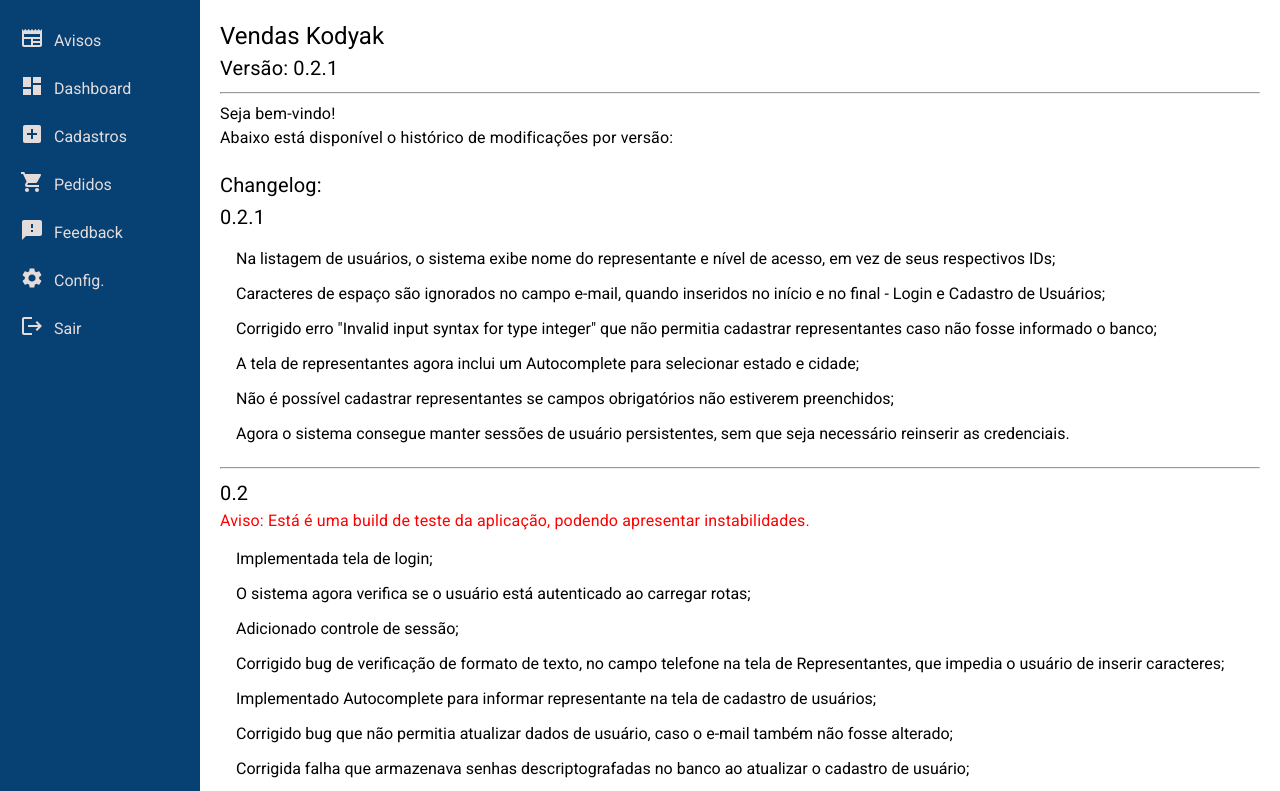
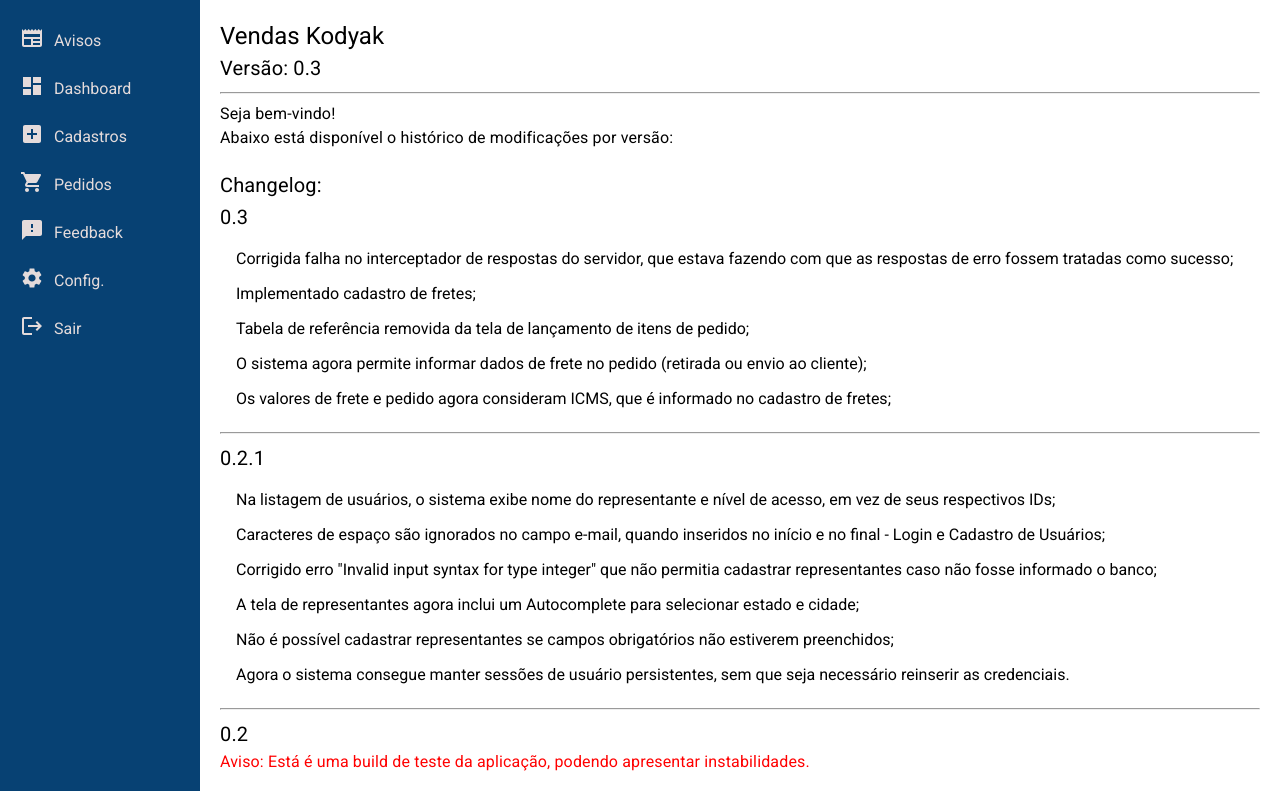
Before and after one commit to HenriqueOPeixoto/app-kodyak, a React (Vite) app in the folder frontend-kodyak/: page /avisos in a window 1280 px wide. Shown: the top 791 px of the page. Built offline with nearby package versions, Linux system fonts and the light colour scheme; no server answers.

Commit message:
Atualizar implementações até 24/04/2025

```diff
--- a/frontend-kodyak/src/components/Avisos/Avisos.tsx
+++ b/frontend-kodyak/src/components/Avisos/Avisos.tsx
@@ -4,13 +4,24 @@ function Avisos() {
     return (
         <div>
             <Typography variant="h5">Vendas Kodyak</Typography>
-            <Typography variant="h6">Versão: 0.2.1</Typography>
+            <Typography variant="h6">Versão: 0.3</Typography>
             <hr />
 
             <Typography>Seja bem-vindo!</Typography>
             <Typography>Abaixo está disponível o histórico de modificações por versão:</Typography>
             <br />
             <Typography variant="h6">Changelog:</Typography>
+            <Typography variant="h6">0.3</Typography>
+            <List>
+                <ListItem>Corrigida falha no interceptador de respostas do servidor, que estava fazendo com que
+                    as respostas de erro fossem tratadas como sucesso;
+                </ListItem>
+                <ListItem>Implementado cadastro de fretes;</ListItem>
+                <ListItem>Tabela de referência removida da tela de lançamento de itens de pedido;</ListItem>
+                <ListItem>O sistema agora permite informar dados de frete no pedido (retirada ou envio ao cliente);</ListItem>
+                <ListItem>Os valores de frete e pedido agora consideram ICMS, que é informado no cadastro de fretes;</ListItem>
+            </List>
+            <hr />
             <Typography variant="h6">0.2.1</Typography>
             <List>
                 <ListItem>Na listagem de usuários, o sistema exibe nome do representante e nível de acesso, em vez de seus respectivos IDs;</ListItem>
```
